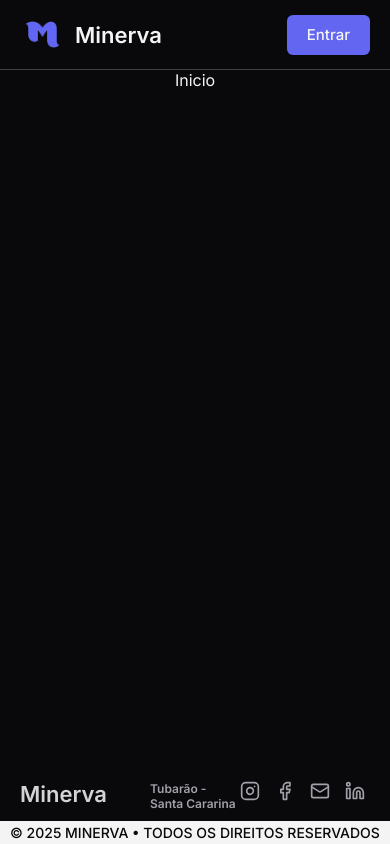
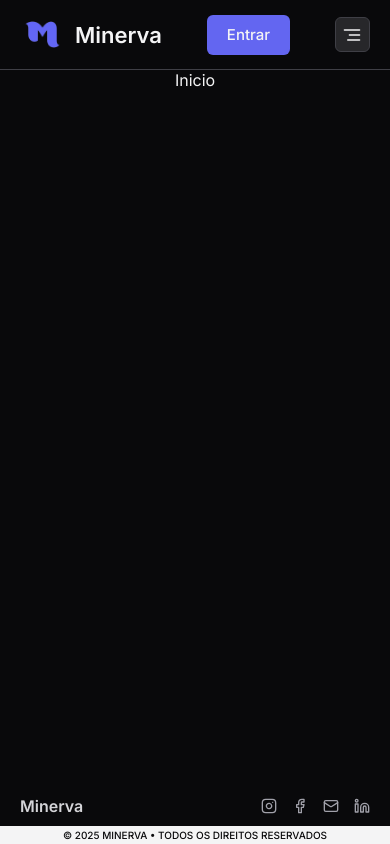
Before and after one commit to guisebastiao/minerva, a React (Vite) app: page / in a window 390 px wide. Built offline with nearby package versions, Linux system fonts and the light colour scheme.

Commit message:
ajustado o header e o footer

```diff
--- a/src/components/Footer/index.tsx
+++ b/src/components/Footer/index.tsx
@@ -6,7 +6,6 @@ export const Footer = () => {
     <footer className={styles.footer}>
       <div className={styles.boxPrimary}>
         <h4 className={styles.name}>Minerva</h4>
-        <p className={styles.location}>Tubarão - Santa Cararina</p>
         <div className={styles.sociasMedias}>
           <Instagram className={styles.iconLink} />
           <Facebook className={styles.iconLink} />
--- a/src/components/Footer/style.module.css
+++ b/src/components/Footer/style.module.css
@@ -4,31 +4,23 @@
   display: flex;
   flex-direction: column;
   background: var(--theme-background);
+  padding-top: 20px;
 }
 
 .boxPrimary {
   display: flex;
   justify-content: space-between;
+  align-items: center;
   padding: 10px 20px;
 }
 
 .name {
-  max-width: 130px;
-  width: 100%;
   font-weight: 600;
   font-size: 22px;
   color: var(--text-active);
 }
 
-.location {
-  font-weight: 600;
-  font-size: 12px;
-  color: var(--text-placeholder);
-}
-
 .sociasMedias {
-  max-width: 130px;
-  width: 100%;
   display: flex;
   gap: 15px;
 }
@@ -53,8 +45,23 @@
 }
 
 .copy {
-  font-size: 14px;
+  font-size: 12px;
   font-weight: 500;
   color: var(text-foreground);
   color: var(--text-foreground);
 }
+
+@media only screen and (max-width: 500px) {
+  .name {
+    font-size: 16px;
+  }
+
+  .iconLink {
+    width: 16px;
+    height: 16px;
+  }
+
+  .copy {
+    font-size: 10px;
+  }
+}
--- a/src/components/Header/index.tsx
+++ b/src/components/Header/index.tsx
@@ -1,11 +1,22 @@
-import { Bolt, Globe, Home, SquareLibrary, SquarePlus } from "lucide-react";
+import {
+  AlignRight,
+  Bolt,
+  Globe,
+  Home,
+  SquareLibrary,
+  SquarePlus,
+  X,
+} from "lucide-react";
 import styles from "@/components/Header/style.module.css";
 import { NavLink, useNavigate } from "react-router-dom";
 import { useContextAuth } from "@/context/AuthContext";
 import { Button } from "../Button";
+import { useState } from "react";
 import clsx from "clsx";
 
 export const Header = () => {
+  const [isOpen, setIsOpen] = useState(false);
+
   const navigate = useNavigate();
   const { isAuthenticated } = useContextAuth();
 
@@ -20,7 +31,7 @@ export const Header = () => {
         <span className={styles.logoName}>Minerva</span>
       </div>
       {isAuthenticated ? (
-        <nav>
+        <nav className={clsx(styles.nav, isOpen && styles.isOpen)}>
           <ul className={styles.navegation}>
             <li>
               <NavLink
@@ -84,6 +95,16 @@ export const Header = () => {
           onClick={() => navigate("/login")}
         />
       )}
+      <button
+        className={styles.btnToggleMenu}
+        onClick={() => setIsOpen(!isOpen)}
+      >
+        {isOpen ? (
+          <X className={styles.toggleIcon} />
+        ) : (
+          <AlignRight className={styles.toggleIcon} />
+        )}
+      </button>
     </header>
   );
 };
--- a/src/components/Header/style.module.css
+++ b/src/components/Header/style.module.css
@@ -10,7 +10,7 @@
   padding: 10px 20px;
   border-bottom: 1px solid var(--border-background);
   background: var(--theme-background);
-  z-index: 10000;
+  z-index: 99999;
 }
 
 .logoContent {
@@ -86,3 +86,81 @@
 .createCollection * {
   color: var(--text-background);
 }
+
+.btnToggleMenu {
+  display: none;
+}
+
+@media only screen and (max-width: 960px) {
+  .nav {
+    position: fixed;
+    right: -100%;
+    top: var(--margin-header);
+    width: 100%;
+    height: calc(100% - var(--margin-header));
+    background: var(--theme-background);
+    transition: all 300ms ease-in-out;
+    display: flex;
+    justify-content: center;
+    align-items: center;
+    padding: 10px;
+  }
+
+  .navegation {
+    max-width: 500px;
+    width: 100%;
+    height: 100%;
+    flex-direction: column;
+    justify-content: center;
+    gap: 5px;
+  }
+
+  .createCollection {
+    border-radius: 6px;
+  }
+
+  .link {
+    border-bottom: none;
+    border-radius: 6px;
+  }
+
+  .link:hover:not(.linkActive) {
+    border-bottom: none;
+    background: var(--card-active);
+  }
+
+  .link:hover:not(.linkActive) * {
+    color: var(--text-background);
+    transition: all 200ms ease-in-out;
+  }
+
+  .linkActive {
+    border-bottom: none;
+    background: var(--text-background);
+  }
+
+  .linkActive * {
+    color: var(--text-foreground);
+  }
+
+  .btnToggleMenu {
+    width: 35px;
+    height: 35px;
+    display: flex;
+    align-items: center;
+    justify-content: center;
+    border: 1px solid var(--border-background);
+    background: var(--button-foreground);
+    border-radius: 6px;
+  }
+
+  .toggleIcon {
+    width: 20px;
+    height: 20px;
+    color: var(--text-background);
+  }
+
+  .isOpen {
+    right: 0;
+  }
+}
```
